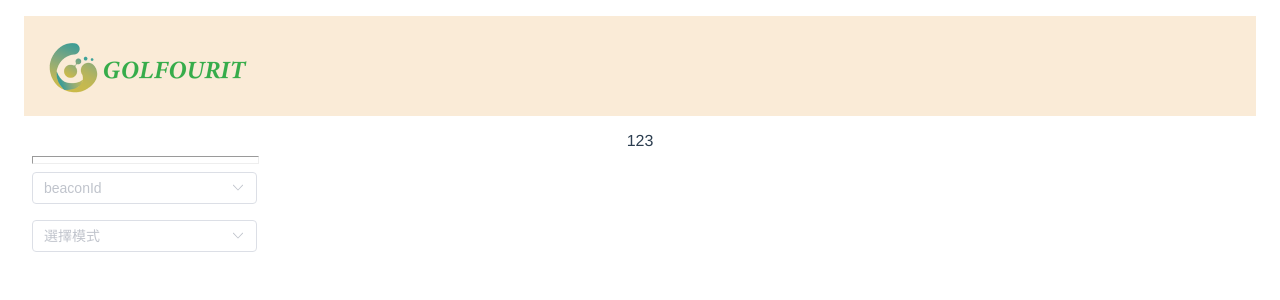
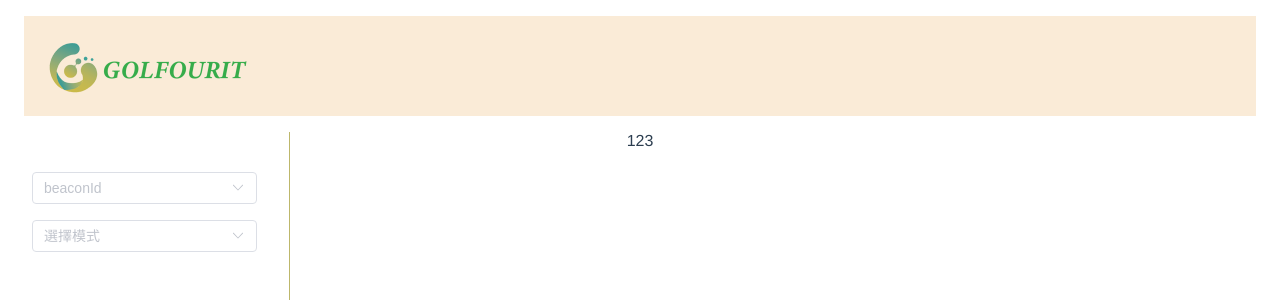
Before and after one commit to 1072030/liine-beacon, a Vue app: page / in a window 1280 px wide. Shown: the top 300 px of the page. Built offline with nearby package versions, Linux system fonts and the light colour scheme.

Commit message:
#siderbar 更新

```diff
--- a/src/components/BeaconTitle.vue
+++ b/src/components/BeaconTitle.vue
@@ -4,7 +4,6 @@
   </div>
 
   <div class="sidebar">
-    <hr size="8px" width="100%" />
     <div style="margin-bottom: 1rem">
       <el-select v-model="beaconId" placeholder="beaconId">
         <el-option
@@ -88,9 +87,12 @@ export default defineComponent({
   padding-left: 1.5rem;
 }
 .sidebar {
-  margin: 1rem 2rem;
+  margin: 0rem 2rem;
   display: inline-block;
   position: fixed;
   left: 0;
+  height: 100%;
+  border-right: 1px solid darkkhaki;
+  padding: 2.5rem 2rem 0rem 0rem;
 }
 </style>
```
